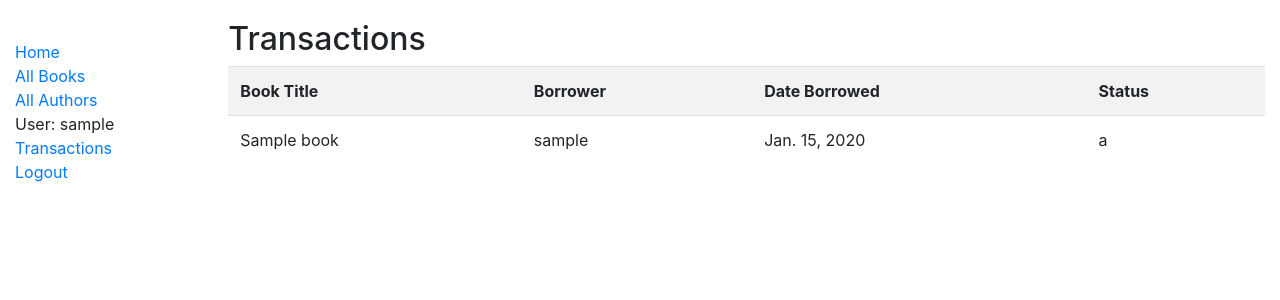
After one commit to granaderos/Django-Local-Library, a Django app: page /catalog/transactions/ in a window 1280 px wide. The commit adds this page. Shown: the top 300 px of the page. Run offline with Django 3.2, Linux system fonts and the light colour scheme; a user stored in the database is signed in; tables that the repository leaves empty hold one stand-in row (values such as "Sample post"); some libraries are stand-ins or nearby versions.

Commit message:
Viewing transactions by librarians - added.

```diff
--- a/catalog/models.py
+++ b/catalog/models.py
@@ -62,7 +62,7 @@ class BookInstance(models.Model):
 
     class Meta:
         ordering = ['due_back']
-        #permission = (('can_mark_returned', 'Set bookk as returned'),)
+        permissions = (('can_mark_returned', 'Set bookk as returned'),)
 
     def __str__(self):
         return '{0} ({1})'.format(self.id, self.book.title)
--- a/catalog/templates/base_generic.html
+++ b/catalog/templates/base_generic.html
@@ -26,7 +26,12 @@
                             <li><a href="{% url 'authors' %}">All Authors</a></li>
                             {% if user.is_authenticated %}
                                 <li>User: {{ user.get_username }}</li>
-                                <li><a href="{% url 'my-borrowed' %}">My Borrowed</a></li>
+                                {% if user.is_staff %}
+                                    <li><a href="{% url 'transactions' %}">Transactions</a></li>
+                                {% else %}
+
+                                    <li><a href="{% url 'my-borrowed' %}">My Borrowed</a></li>
+                                {% endif %}
                                 <li><a href="{% url 'logout' %}?next={{ request.path }}">Logout</a></li>
                             {% else %}
                                 <li><a href="{% url 'login' %}?next={{ request.path }}">Login</a></li>
--- /dev/null
+++ b/catalog/templates/transactions.html
@@ -0,0 +1,25 @@
+{% extends "base_generic.html" %}
+
+{% block content %}
+
+    <h2>Transactions</h2>
+
+    <table class="table table-striped">
+        <tr>
+            <th>Book Title</th>
+            <th>Borrower</th>
+            <th>Date Borrowed</th>
+            <th>Status</th>
+        </tr>
+
+        {% for bookinst in bookinstance_list %}
+            <tr>
+                <td>{{ bookinst.book.title }}</td>
+                <td>{{ bookinst.borrower.username }}</td>
+                <td>{{ bookinst.due_back }}</td>
+                <td>{{ bookinst.status }}</td>
+            </tr>
+        {% endfor %}
+    </table>
+
+{% endblock %}
--- a/catalog/urls.py
+++ b/catalog/urls.py
@@ -8,4 +8,6 @@ urlpatterns = [
     path('authors/', views.AuthorListView.as_view(), name='authors'),
     path('author/<int:pk>', views.AuthorDetailView.as_view(), name='author-detail'),
     path('mybooks/', views.LoanedBooksByUserListView.as_view(), name='my-borrowed'),
+    path('transactions/', views.TransactionsListView.as_view(), name='transactions'),
+
 ]
--- a/catalog/views.py
+++ b/catalog/views.py
@@ -67,3 +67,12 @@ class LoanedBooksByUserListView(LoginRequiredMixin, generic.ListView):
 
     def get_queryset(self):
         return BookInstance.objects.filter(borrower=self.request.user).filter(status__exact='o').order_by('due_back')
+
+
+class TransactionsListView(LoginRequiredMixin, generic.ListView):
+    model = BookInstance
+    template_name = 'transactions.html'
+    paginate_by = 2
+
+    def get_queryset(self):
+        return BookInstance.objects.all()
```
Also changed, not shown: catalog/migrations/0005_auto_20180625_1524.py (added).
